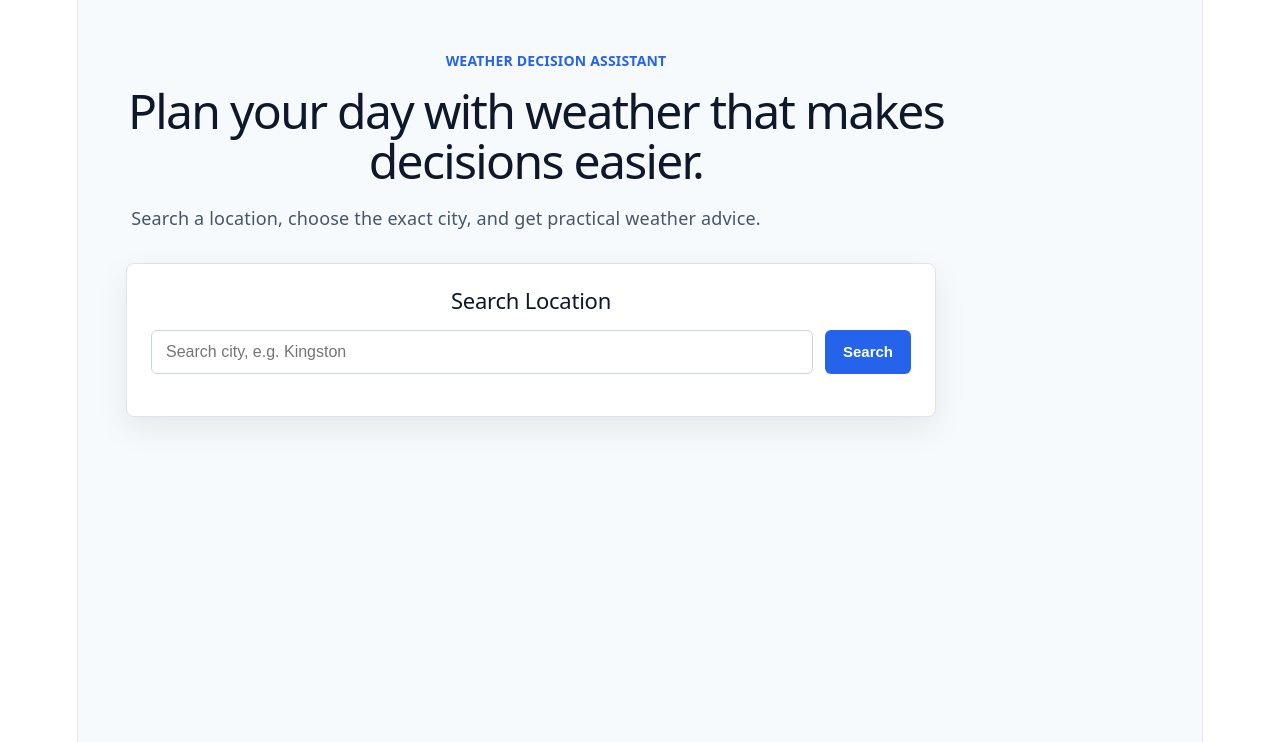
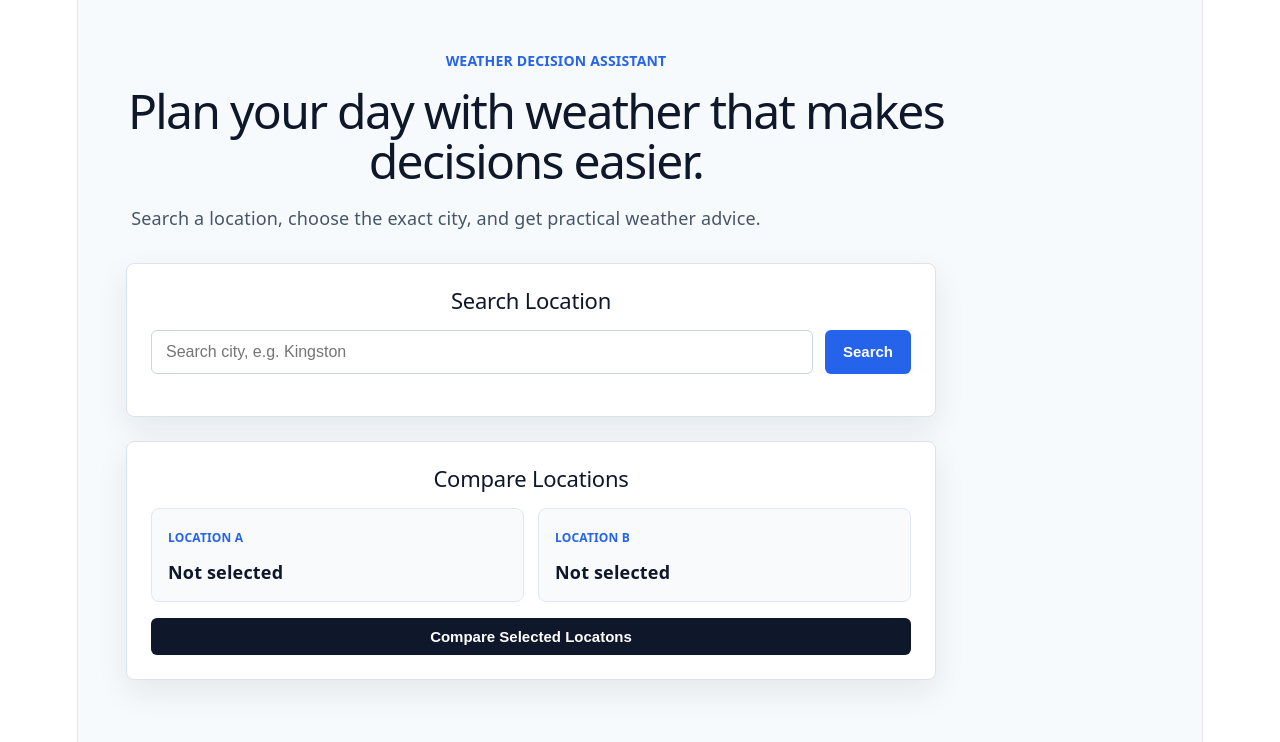
Before and after one commit to mananv1791/Weather-App, a React (Vite) app in the folder client/: page / in a window 1280 px wide. Shown: the top 742 px of the page. Built offline with nearby package versions, Linux system fonts and the light colour scheme.

Commit message:
Add frontend comparison controls

```diff
--- a/client/src/App.css
+++ b/client/src/App.css
@@ -212,3 +212,114 @@ button {
     grid-template-columns: 1fr;
   }
 }
+
+.compare-panel {
+  margin-top: 24px;
+}
+
+.location-result {
+  display: flex;
+  justify-content: space-between;
+  align-items: center;
+  gap: 14px;
+  width: 100%;
+  padding: 14px;
+  background: #f8fafc;
+  color: #0f172a;
+  border: 1px solid #e2e8f0;
+  border-radius: 6px;
+  text-align: left;
+}
+
+.location-result span,
+.location-result small {
+  display: block;
+}
+
+.location-actions {
+  display: flex;
+  gap: 8px;
+  flex-shrink: 0;
+}
+
+.location-actions button {
+  padding: 8px 10px;
+  background: #e0f2fe;
+  color: #075985;
+}
+
+.location-actions button:hover {
+  background: #bae6fd;
+}
+
+.compare-selected {
+  display: grid;
+  grid-template-columns: repeat(2, minmax(0, 1fr));
+  gap: 14px;
+  margin-bottom: 16px;
+}
+
+.compare-selected > div {
+  padding: 16px;
+  background: #f8fafc;
+  border: 1px solid #e2e8f0;
+  border-radius: 8px;
+  text-align: left;
+}
+
+.compare-selected strong {
+  display: block;
+  color: #0f172a;
+}
+
+.compare-button {
+  width: 100%;
+}
+
+.comparison-result {
+  margin-top: 20px;
+}
+
+.comparison-cards {
+  display: grid;
+  grid-template-columns: repeat(2, minmax(0, 1fr));
+  gap: 14px;
+  margin-top: 14px;
+}
+
+.stat-list {
+  display: grid;
+  gap: 10px;
+  margin: 16px 0 0;
+}
+
+.stat-list div {
+  display: flex;
+  justify-content: space-between;
+  gap: 16px;
+  padding-top: 10px;
+  border-top: 1px solid #e2e8f0;
+}
+
+.stat-list dt {
+  color: #64748b;
+}
+
+.stat-list dd {
+  margin: 0;
+  color: #0f172a;
+  font-weight: 800;
+}
+
+@media (max-width: 720px) {
+  .location-result,
+  .location-actions {
+    align-items: stretch;
+    flex-direction: column;
+  }
+
+  .compare-selected,
+  .comparison-cards {
+    grid-template-columns: 1fr;
+  }
+}
--- a/client/src/App.tsx
+++ b/client/src/App.tsx
@@ -30,6 +30,29 @@ type WeatherDecision = {
   };
 };
 
+type ComparedCity = {
+  name:string;
+  country?: string;
+  admin1?: string;
+  latitude: number;
+  longitude: number;
+  outdoorScore: number;
+  rainProbability: number;
+  feelsLike:number;
+  windSpeed: number;
+  summary:string;
+  bestWindow: string;
+};
+
+type ComparisonResult = {
+  left: ComparedCity;
+  rght: ComparedCity;
+  winner: {
+    name: string;
+    reason: string;
+  };
+};
+
 function App() {
   const [query, setQuery] = useState("");
   const [locations, setLocations] = useState<Location[]>([]);
@@ -38,6 +61,16 @@ function App() {
   const [error, setError] = useState("");
   const [decision, setDecision] = useState<WeatherDecision | null>(null);
   const [isLoadingDecision, setIsLoadingDecision] = useState(false);
+  const [leftCompare, setLeftCompare] = useState<Location | null>(null);
+  const [rightCompare, setRightCompare] = useState<Location | null>(null);
+  const [comparison, setComparison] = useState<ComparisonResult | null>(null);
+  const [isComparing, setIsComparing] = useState(false);
+
+  function getLocationLabel(location: Location){
+    return `${location.name}${location.admin1 ? `, ${location.admin1}` : ""}, ${
+      location.country
+    }`;
+  }
 
   async function searchLocations() {
     if (!query.trim()) {
@@ -93,6 +126,42 @@ function App() {
     }
   }
 
+  async function compareSelectedLocations() {
+    if(!leftCompare || !rightCompare){
+      setError("Please choose both comparison locatons.");
+      return;
+    }
+
+    try {
+      setIsComparing(true);
+      setError("");
+
+      const params = new URLSearchParams({
+        leftName: getLocationLabel(leftCompare),
+        leftLat: String(leftCompare.latitude),
+        leftLon: String(leftCompare.longitude),
+        rightName: getLocationLabel(rightCompare),
+        rightLat: String(rightCompare.latitude),
+        rightLon: String(rightCompare.longitude)
+      });
+
+      const response = await fetch(
+        `http://localhost:4000/api/compare/coordinates?${params.toString()}`
+      );
+
+      if(!response.ok){
+        throw new Error("Failed to compare locations.");
+      }
+
+      const data = await response.json();
+      setComparison(data);
+    } catch(err){
+      setError("Could not compare locations. Make sure the backedn is running.");
+    } finally {
+      setIsComparing(false);
+    }
+  }
+
   return (
     <main className="app-shell">
       <section className="hero-section">
@@ -121,20 +190,44 @@ function App() {
 
         <div className="results-list">
           {locations.map((location) => (
+            <div key={location.id} className="location.id">
+              <div>
+                <span>{location.name}</span>
+                <small>
+                  {location.admin1 ? `${location.admin1}, `: ""}
+                  {location.country}
+                </small>
+              </div>
+
+              <div className="location-actions">
                 <button
-              key={location.id}
-              className="location-result"
                   onClick={() => {
                     setSelectedLocation(location);
                     setDecision(null);
                   }}
                 >
-              <span>{location.name}</span>
-              <small>
-                {location.admin1 ? `${location.admin1}, ` : ""}
-                {location.country}
-              </small>
+                  Advice
                 </button>
+
+                <button
+                  onClick={() => {
+                    setLeftCompare(location);
+                    setComparison(null);
+                  }}
+                >
+                  A
+                </button>
+
+                <button
+                  onClick={() => {
+                    setRightCompare(location);
+                    setComparison(null);
+                  }}
+                >
+                  B
+                </button>
+              </div>
+            </div>
           ))}
         </div>
 
@@ -196,6 +289,79 @@ function App() {
       )}
 
       </section>
+      <section className="panel compare-panel">
+        <h2>Compare Locations</h2>
+
+        <div className="compare-selected">
+          <div>
+            <span className="card-label">
+              Location A
+            </span>
+            <strong>
+              {leftCompare ? getLocationLabel(leftCompare) : "Not selected"}
+            </strong>
+          </div>
+
+          <div>
+            <span className="card-label">Location B</span>
+            <strong>{rightCompare ? getLocationLabel(rightCompare) : "Not selected"}</strong>
+          </div>
+        </div>
+
+        <button
+          className="secondary-button compare-button"
+          onClick={compareSelectedLocations}
+          disabled={isComparing}
+        >
+          {isComparing ? "Comparng..." : "Compare Selected Locatons"}
+        </button>
+
+        {comparison && (
+          <div className="comparison-result">
+            <article className="decision-card decision-card-wide">
+              <span className="card-label">Winner</span>
+              <h3>{comparison.winner.name}</h3>
+              <p>{comparison.winner.reason}</p>
+            </article>
+
+            <div className="comparison-cards">
+              {[comparison.left, comparison.right].map((city) => (
+                <article key={city.name} className="decision-card">
+                  <span className="card-label">
+                    {city.admin1 ? `${city.admin1}, `: ""}
+                    {city.country}
+                  </span>
+                  <h3>{city.name}</h3>
+                  <p>{city.summary}</p>
+
+                  <dl className="stat-list">
+                    <div>
+                      <dt>Outdoor Score</dt>
+                      <dd>{city.outdoorScore}/100</dd>
+                    </div>
+                    <div>
+                      <dt>Rain Risk</dt>
+                      <dd>{city.rainProbability}%</dd>
+                    </div>
+                    <div>
+                      <dt>Feels Like</dt>
+                      <dd>{city.feelsLike}°C</dd>
+                    </div>
+                    <div>
+                      <dt>Wind</dt>
+                      <dd>{city.windSpeed} km/h</dd>
+                    </div>
+                    <div>
+                      <dt>Best Window</dt>
+                      <dd>{city.bestWindow}</dd>
+                    </div>
+                  </dl>
+                </article>
+              ))}
+            </div>
+          </div>
+        )}
+      </section>
     </main>
   );
 }
```
Also changed, not shown: 1 other file (tests, documents, lock files or other folders). Lines whose indentation alone changed are shown as unchanged.
